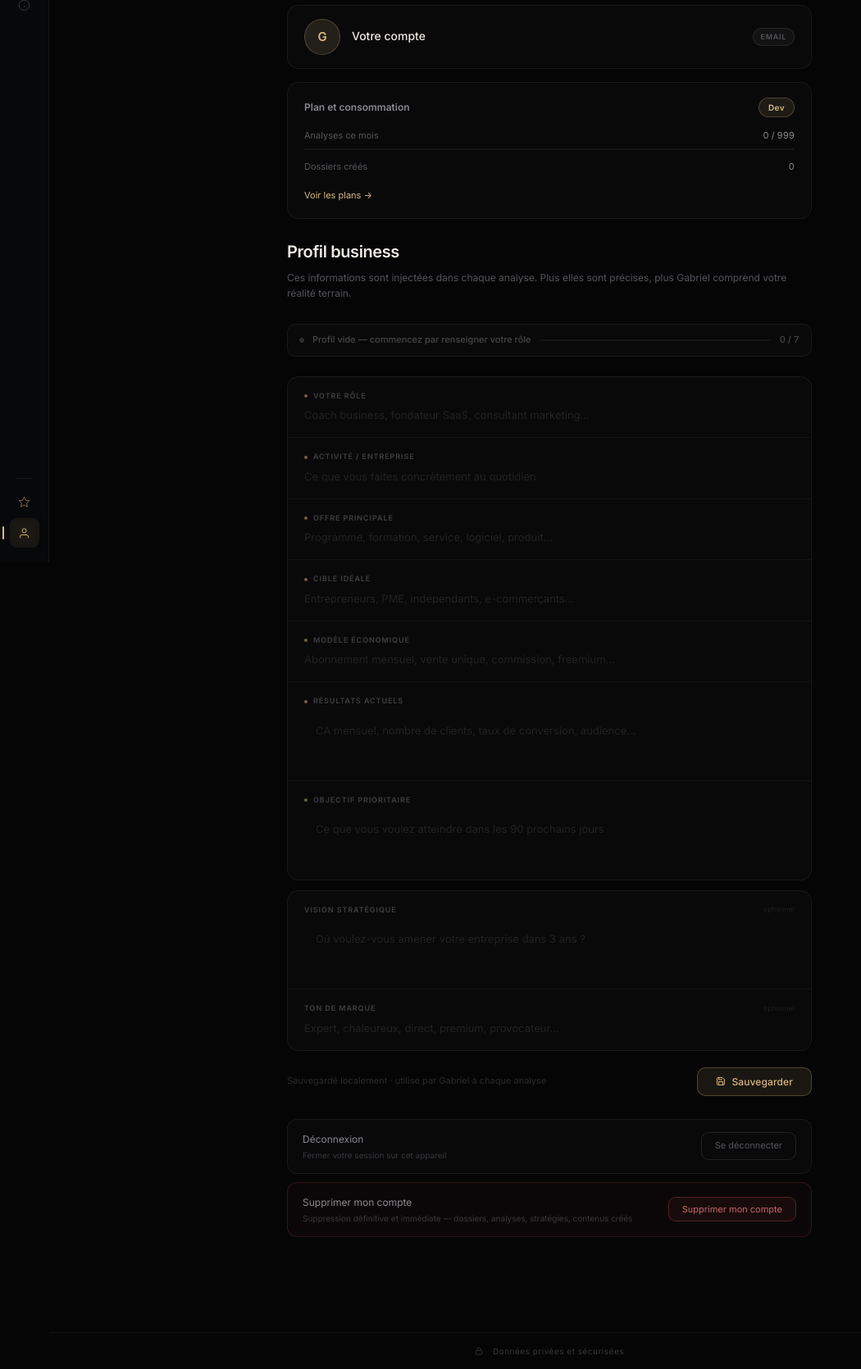
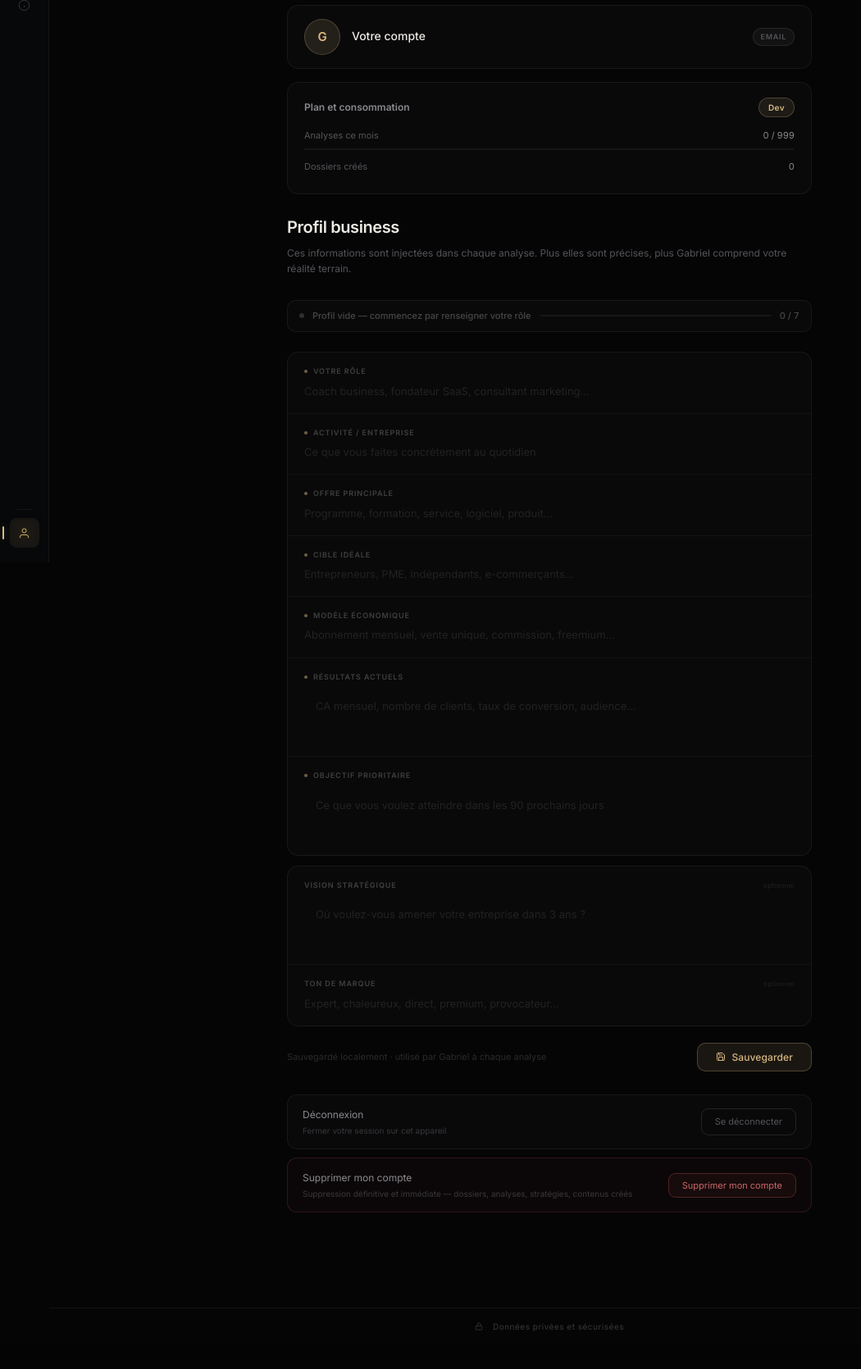
Before and after one commit to Zinsoust/Gabriel-V2, a Flask app: page /profil in a window 1280 px wide. Shown: the part 114-1784 px from the top of the page at 82% size, without its empty margins (0-1050 px from the left). After the commit the page ends 1738 px from the top, so only its background shows below. Run offline with Flask 3, Linux system fonts and the light colour scheme; data that the repository does not hold is empty; parts of the project's set-up code (start-up, migrations or seed data) failed here and were passed over.

Commit message:
Retire les liens vers la page tarifs/upgrade (mise en veille, pas supprimée)
- Sidebar : retire l'icône "Upgrade" du bas de la navigation
- Profil : retire le lien "Voir les plans →" de la carte Plan/Consommation
- Psychologue : retire le bouton "Passer à Starter" du popup de limite atteinte

La route /upgrade et son template restent en place et fonctionnels si on y
accède directement — seuls les points d'entrée visibles sont retirés pour
l'instant, à la demande de l'utilisateur.

```diff
--- a/templates/base.html
+++ b/templates/base.html
@@ -48,9 +48,6 @@
     <div class="sidebar-divider"></div>
 
     <div class="sidebar-bottom">
-      <a href="/upgrade" class="sidebar-item {% if active_page == 'upgrade' %}active{% endif %}" title="Upgrade" id="sidebar-upgrade-btn" style="color:rgba(216,185,130,0.6);">
-        <svg viewBox="0 0 24 24"><polygon points="12 2 15.09 8.26 22 9.27 17 14.14 18.18 21.02 12 17.77 5.82 21.02 7 14.14 2 9.27 8.91 8.26 12 2"/></svg>
-      </a>
       <a href="/profil" class="sidebar-item {% if active_page == 'profil' %}active{% endif %}" title="Profil">
         <svg viewBox="0 0 24 24"><path d="M20 21v-2a4 4 0 0 0-4-4H8a4 4 0 0 0-4 4v2"/><circle cx="12" cy="7" r="4"/></svg>
       </a>
--- a/templates/profil.html
+++ b/templates/profil.html
@@ -289,7 +289,6 @@
     <div class="pro-usage-row">
       <div class="pro-usage-label"><span>Dossiers créés</span><span id="pro-usage-folders">—</span></div>
     </div>
-    <a class="pro-plan-upgrade" href="/upgrade">Voir les plans →</a>
   </div>
 
   <div class="pro-head">
--- a/templates/psychologue.html
+++ b/templates/psychologue.html
@@ -469,9 +469,6 @@
       Passez au plan <strong style="color:var(--champagne-soft);">Starter</strong> pour continuer — analyses illimitées, export PDF, mémoire stratégique.
     </div>
     <div style="display:flex;flex-direction:column;gap:10px;">
-      <button class="btn btn-primary" onclick="window.location.href='/upgrade'" style="width:100%;justify-content:center;">
-        Passer à Starter — 19 €/mois
-      </button>
       <button class="btn btn-ghost btn-sm" onclick="closeUpgradeModal()" style="width:100%;justify-content:center;">
         Pas maintenant
       </button>
```
